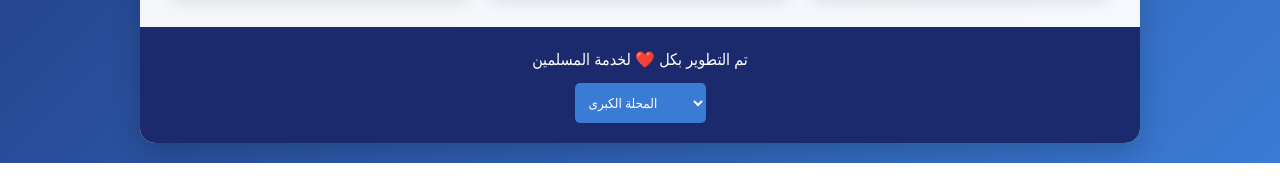
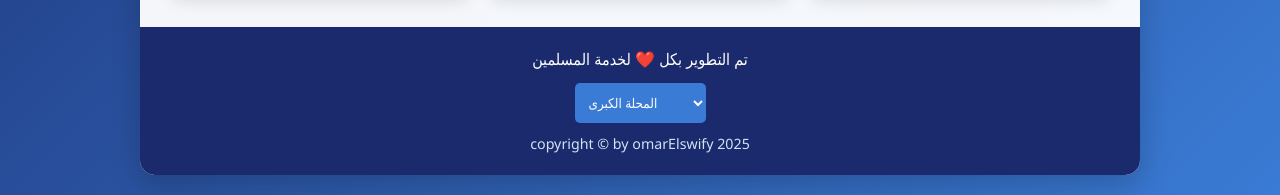
Before and after one commit to omarelswify2002/prayers-project-with-JS, a website: page index.html in a window 1280 px wide. Shown: the part 798-993 px from the top of the page. Before the commit the page ends 961 px from the top, so only its background shows below. Drawn offline with nearby package versions, Linux system fonts and the light colour scheme; no server answers.

Commit message:
Prayer With JS Update1

```diff
--- a/index.html
+++ b/index.html
@@ -83,6 +83,7 @@
             <div class="settings">
                 <select class="city" id="city"></select>
             </div>
+            <p class="me">copyright &copy; by omarElswify 2025</p>
         </footer>
     </div>
 </body>
--- a/style.css
+++ b/style.css
@@ -167,6 +167,12 @@ footer {
     background: #2a5ba5;
 }
 
+.me {
+    color: #d4e2f5;
+    padding-top: 10px;
+    font-size: .89em;
+}
+
 @media (max-width: 768px) {
     .prayer-times {
         grid-template-columns: 1fr;
```
